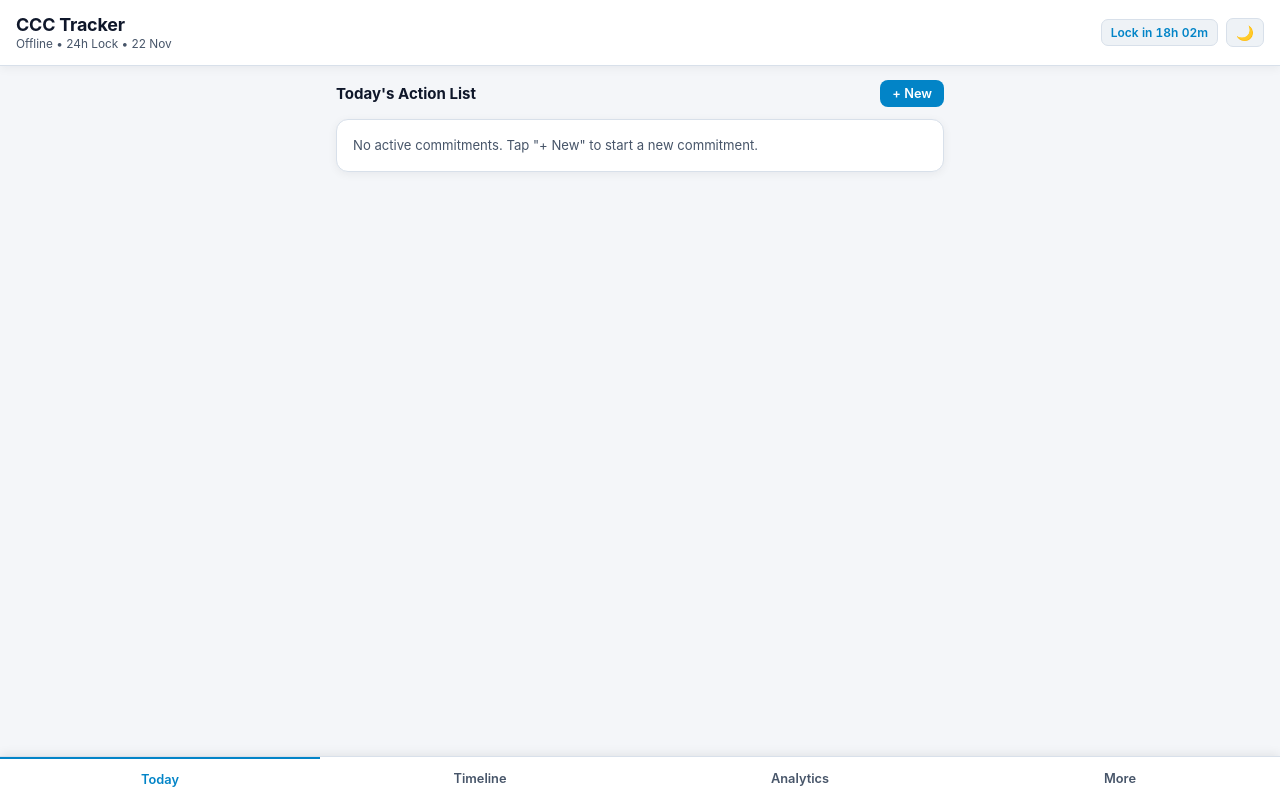
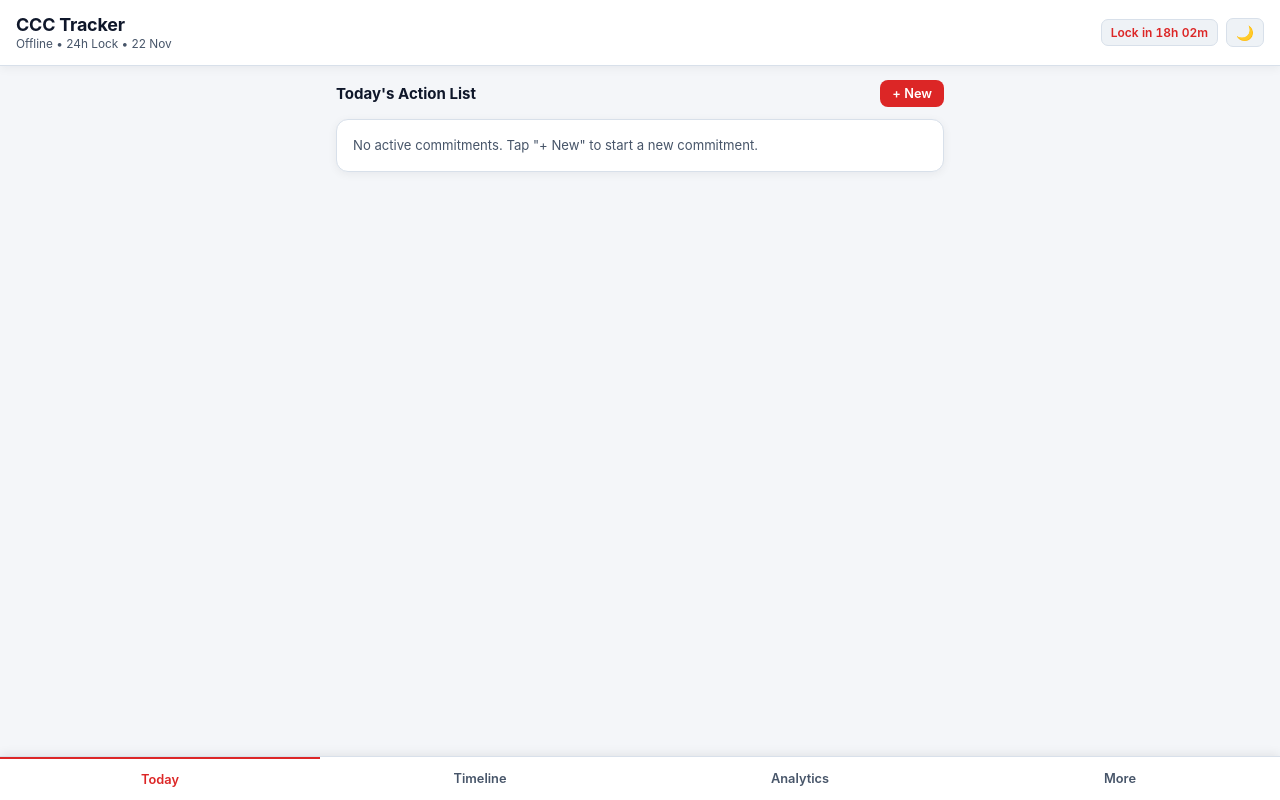
Before and after one commit to v-abhi/ccc-teacker, a website: page index.html in a window 1280 px wide. Both pictures are taken after a click on the button "Toggle Theme". Drawn offline with Linux system fonts and the light colour scheme.

Commit message:
Update style.css

```diff
--- a/style.css
+++ b/style.css
@@ -36,7 +36,7 @@
   --border: #d8e0ea;
   --text: #0f172a;
   --muted: #475569;
-  --accent: #0284c7;
+  --accent: #DC2626;
   --accent-text: #ffffff;
   --green: #15803d;
   --green-text: #15803d;
```
